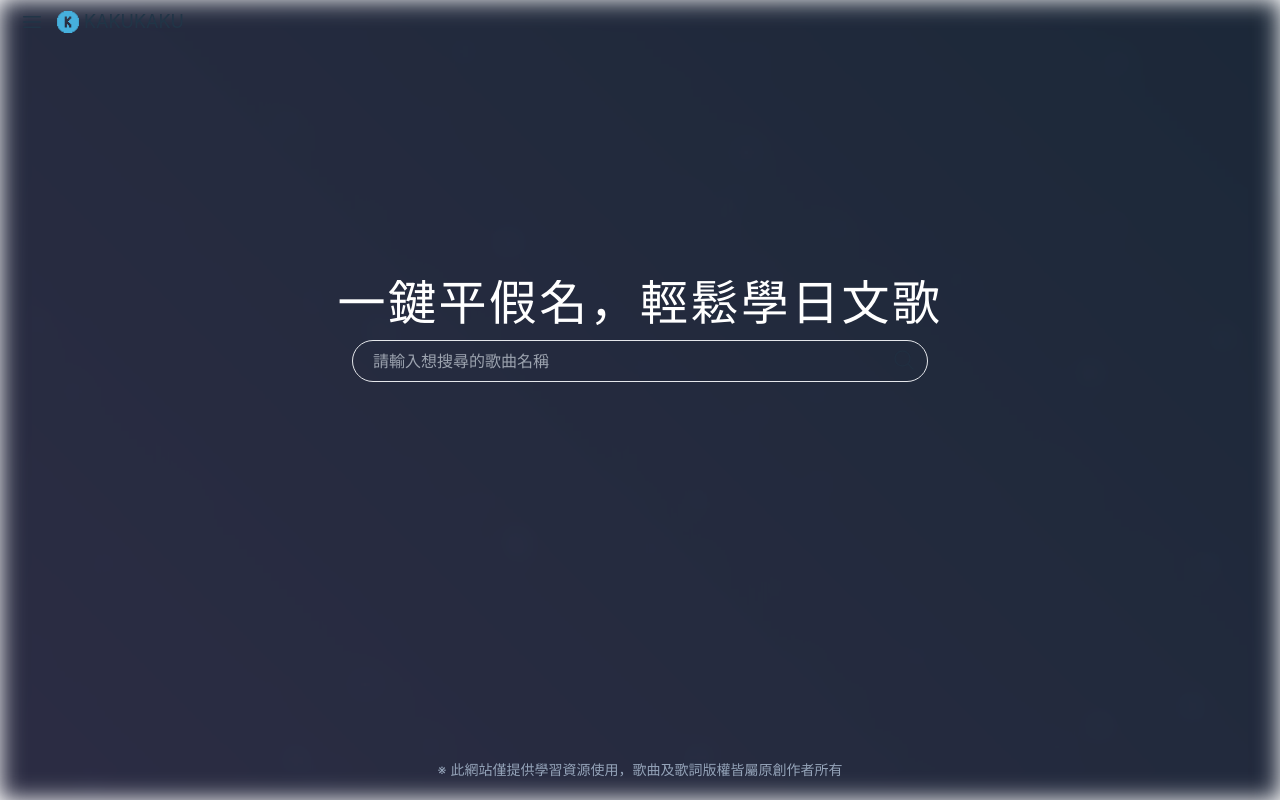
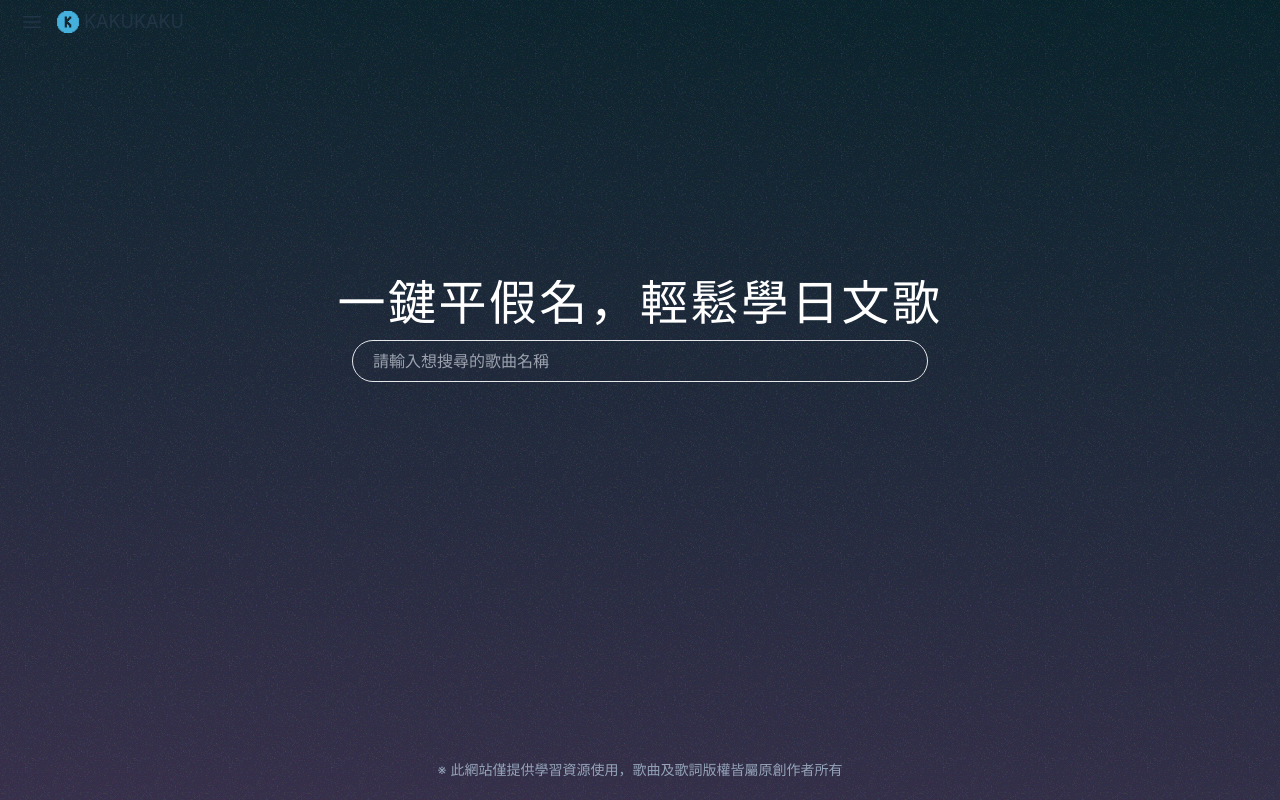
Before and after one commit to seesawjack/KAKUKAKU, a Vue app: page /song/search in a window 1280 px wide. Built offline with nearby package versions, Linux system fonts and the light colour scheme.

Commit message:
202308211327-背景動畫完成

```diff
--- a/src/App.vue
+++ b/src/App.vue
@@ -1,5 +1,4 @@
 <template>
-  <particle-bg />
   <atmos-loading v-if="isLoading"/>
   <atmos-dialog
     :show="errorMessage?.showError"
@@ -9,6 +8,7 @@
   <the-header />
   <router-view class="max-sm:pt-8 pt-14"></router-view>
   <the-footer />
+  <particle-bg />
 </template>
 
 <script setup>
--- a/src/components/layouts/ParticleBg.vue
+++ b/src/components/layouts/ParticleBg.vue
@@ -1,139 +1,40 @@
 <template>
-  <div class="animation-wrapper">
-    <div class="particle particle-1"></div>
-    <div class="particle particle-2"></div>
-    <div class="particle particle-3"></div>
-    <div class="particle particle-4"></div>
+  <div class="gradient-background">
+    <div class="noise-background"></div>
   </div>
 </template>
 
 <style lang="scss" scoped>
-/* Config */
-$color-bg: #111;
-$color-particle: #5d8ecf;
-$spacing: 2560px;
-$time-1: 60s;
-$time-2: 120s;
-$time-3: 180s;
-$time-4: 600s;
-
-/* Pauls awesome mixin */
-@function particles($max) {
-  $val: 0px 0px $color-particle;
-  @for $i from 1 through $max {
-    $val: #{$val}, random($spacing) + px random($spacing) + px $color-particle;
-  }
-  @return $val;
+/* Styles */
+.noise-background {
+  position: fixed;
+  width: 100%;
+  height: 100%;
+  z-index: 1;
+  background: url("../../assets/images/background_noise.png");
 }
-
-@mixin particles($max) {
-  box-shadow: particles($max);
-}
-
-/* Styles */
-.animation-wrapper {
+.gradient-background {
   position: fixed;
   top: 0;
   left: 0;
   width: 100%;
   height: 100%;
   z-index: -1;
-  overflow: hidden;
-  background: linear-gradient(
-    45deg,
-    #3f3251 2%,
-    #002025 100%,
-    #3f3251 2%,
-    #002025 100%
-  );
+  background: linear-gradient(5deg, #002025, #3f3251, #002025, #3f3251);
   background-size: 400% 400%;
-  animation: gradient 15s ease-in-out infinite;
+  background-blend-mode: screen;
+  animation: gradient 20s ease-in-out infinite;
 }
 
 @keyframes gradient {
   0% {
     background-position: 0% 50%;
-    filter: blur(0px);
   }
   50% {
-    background-position: 50% 50%;
-    filter: blur(15px);
+    background-position: 100% 50%;
   }
   100% {
     background-position: 0% 50%;
-    filter: blur(0px);
-  }
-}
-
-.particle,
-.particle:after {
-  background: transparent;
-}
-
-.particle:after {
-  position: absolute;
-  content: "";
-  top: $spacing;
-}
-
-.particle-1 {
-  animation: animParticle $time-1 linear infinite;
-  @include particles(600);
-  height: 1px;
-  width: 1px;
-}
-
-.particle-1:after {
-  @include particles(600);
-  height: 1px;
-  width: 1px;
-}
-
-.particle-2 {
-  animation: animParticle $time-2 linear infinite;
-  @include particles(200);
-  height: 2px;
-  width: 2px;
-}
-
-.particle-2:after {
-  @include particles(200);
-  height: 2px;
-  width: 2px;
-}
-
-.particle-3 {
-  animation: animParticle $time-3 linear infinite;
-  @include particles(100);
-  height: 3px;
-  width: 3px;
-}
-
-.particle-3:after {
-  @include particles(100);
-  height: 3px;
-  width: 3px;
-}
-
-.particle-4 {
-  animation: animParticle $time-4 linear infinite;
-  @include particles(400);
-  height: 1px;
-  width: 1px;
-}
-
-.particle-4:after {
-  @include particles(400);
-  height: 1px;
-  width: 1px;
-}
-
-@keyframes animParticle {
-  from {
-    transform: translateY($spacing * -1);
-  }
-  to {
-    transform: translateY(0px);
   }
 }
 </style>
```
Also changed, not shown: src/assets/images/background_noise.png (added).
